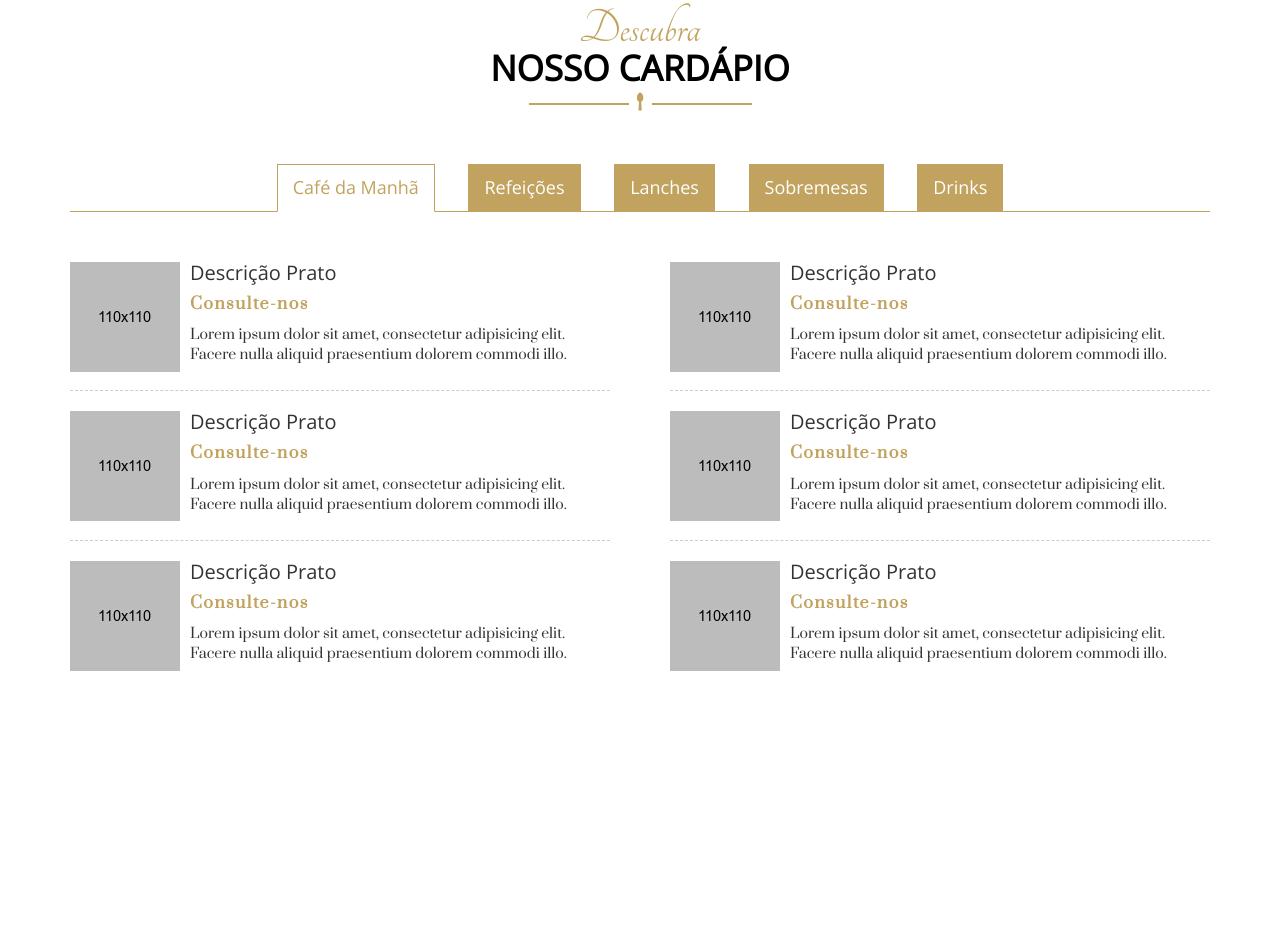
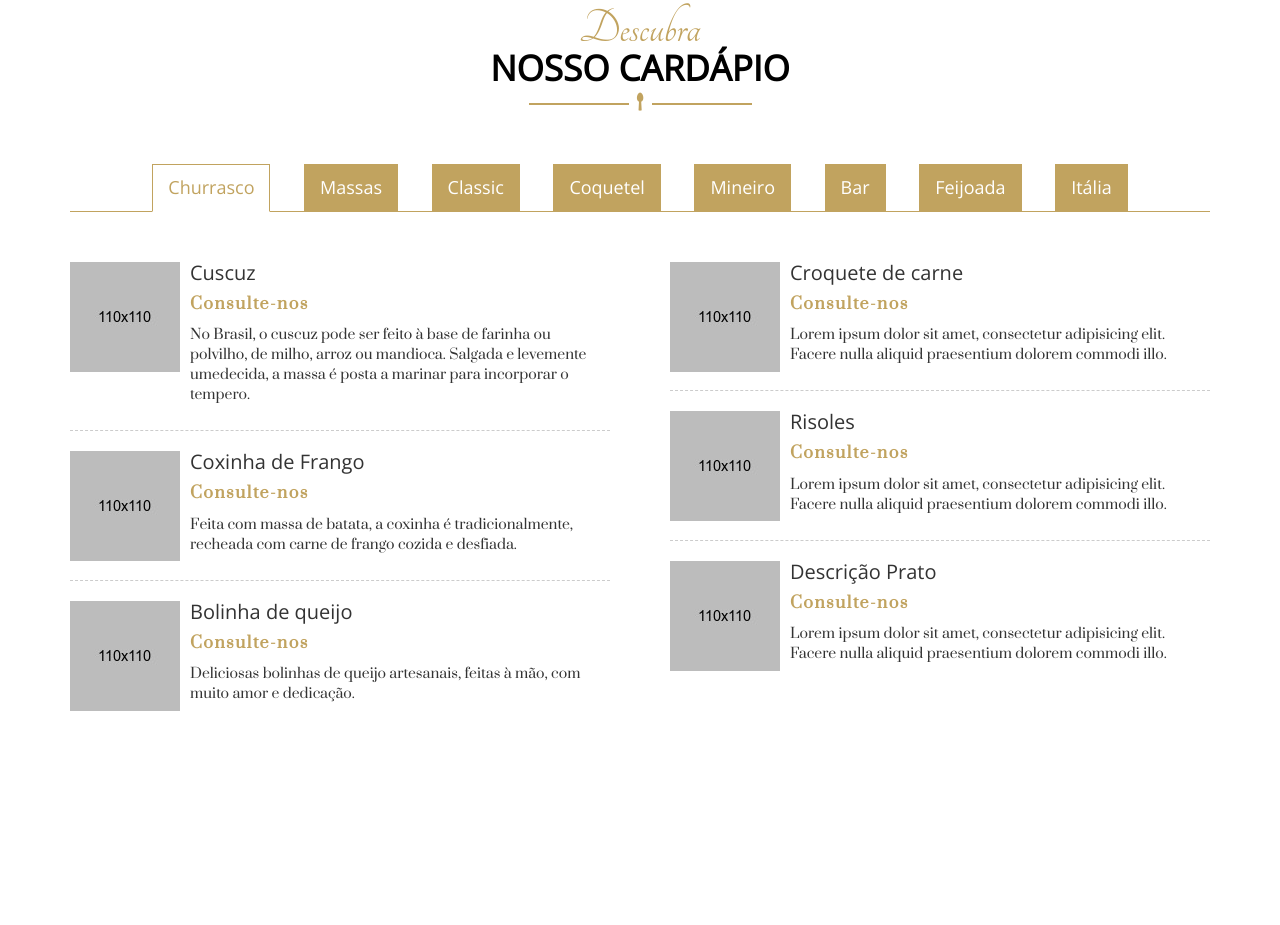
Before and after one commit to KaiqueLeao/daniela-ribeiro-buffet, a plain HTML site: page index.html in a window 1280 px wide. Shown: the part 2086-3011 px from the top of the page. Drawn offline with nearby package versions, Linux system fonts and the light colour scheme.

Commit message:
Adicionando itens ao cardápio

```diff
--- a/index.html
+++ b/index.html
@@ -234,11 +234,15 @@
           </div>
           <div class="mu-restaurant-menu-content">
             <ul class="nav nav-tabs mu-restaurant-menu">
-              <li class="active"><a href="#breakfast" data-toggle="tab">Café da Manhã</a></li>
-              <li><a href="#meals" data-toggle="tab">Refeições</a></li>
-              <li><a href="#snacks" data-toggle="tab">Lanches</a></li>
-              <li><a href="#desserts" data-toggle="tab">Sobremesas</a></li>
-              <li><a href="#drinks" data-toggle="tab">Drinks</a></li>
+              <li class="active">
+              <a href="#breakfast" data-toggle="tab">Churrasco</a></li>
+              <li><a href="#meals" data-toggle="tab">Massas</a></li>
+              <li><a href="#snacks" data-toggle="tab">Classic</a></li>
+              <li><a href="#desserts" data-toggle="tab">Coquetel</a></li>
+              <li><a href="#drinks" data-toggle="tab">Mineiro</a></li>
+              <li><a href="#drinks" data-toggle="tab">Bar</a></li>
+              <li><a href="#drinks" data-toggle="tab">Feijoada</a></li>
+              <li><a href="#drinks" data-toggle="tab">Itália</a></li>
             </ul>
 
             <!-- Tab panes -->
@@ -257,9 +261,9 @@
                                 </a>
                               </div>
                               <div class="media-body">
-                                <h4 class="media-heading"><a href="#">Descrição Prato</a></h4>
+                                <h4 class="media-heading"><a href="#">Cuscuz</a></h4>
                                 <span class="mu-menu-price">Consulte-nos</span>
-                                <p>Lorem ipsum dolor sit amet, consectetur adipisicing elit. Facere nulla aliquid praesentium dolorem commodi illo.</p>
+                                <p>No Brasil, o cuscuz pode ser feito à base de farinha ou polvilho, de milho, arroz ou mandioca. Salgada e levemente umedecida, a massa é posta a marinar para incorporar o tempero.</p>
                               </div>
                             </div>
                           </li>
@@ -271,9 +275,9 @@
                                 </a>
                               </div>
                               <div class="media-body">
-                                <h4 class="media-heading"><a href="#">Descrição Prato</a></h4>
+                                <h4 class="media-heading"><a href="#">Coxinha de Frango</a></h4>
                                 <span class="mu-menu-price">Consulte-nos</span>
-                                <p>Lorem ipsum dolor sit amet, consectetur adipisicing elit. Facere nulla aliquid praesentium dolorem commodi illo.</p>
+                                <p>Feita com massa de batata, a coxinha é tradicionalmente, recheada com carne de frango cozida e desfiada.</p>
                               </div>
                             </div>
                           </li>
@@ -285,9 +289,9 @@
                                 </a>
                               </div>
                               <div class="media-body">
-                                <h4 class="media-heading"><a href="#">Descrição Prato</a></h4>
+                                <h4 class="media-heading"><a href="#">Bolinha de queijo</a></h4>
                                 <span class="mu-menu-price">Consulte-nos</span>
-                                <p>Lorem ipsum dolor sit amet, consectetur adipisicing elit. Facere nulla aliquid praesentium dolorem commodi illo.</p>
+                                <p>Deliciosas bolinhas de queijo artesanais, feitas à mão, com muito amor e dedicação.</p>
                               </div>
                             </div>
                           </li>
@@ -305,7 +309,7 @@
                               </a>
                             </div>
                             <div class="media-body">
-                              <h4 class="media-heading"><a href="#">Descrição Prato</a></h4>
+                              <h4 class="media-heading"><a href="#">Croquete de carne</a></h4>
                               <span class="mu-menu-price">Consulte-nos</span>
                               <p>Lorem ipsum dolor sit amet, consectetur adipisicing elit. Facere nulla aliquid praesentium dolorem commodi illo.</p>
                             </div>
@@ -319,7 +323,7 @@
                               </a>
                             </div>
                             <div class="media-body">
-                              <h4 class="media-heading"><a href="#">Descrição Prato</a></h4>
+                              <h4 class="media-heading"><a href="#">Risoles</a></h4>
                               <span class="mu-menu-price">Consulte-nos</span>
                               <p>Lorem ipsum dolor sit amet, consectetur adipisicing elit. Facere nulla aliquid praesentium dolorem commodi illo.</p>
                             </div>
```
